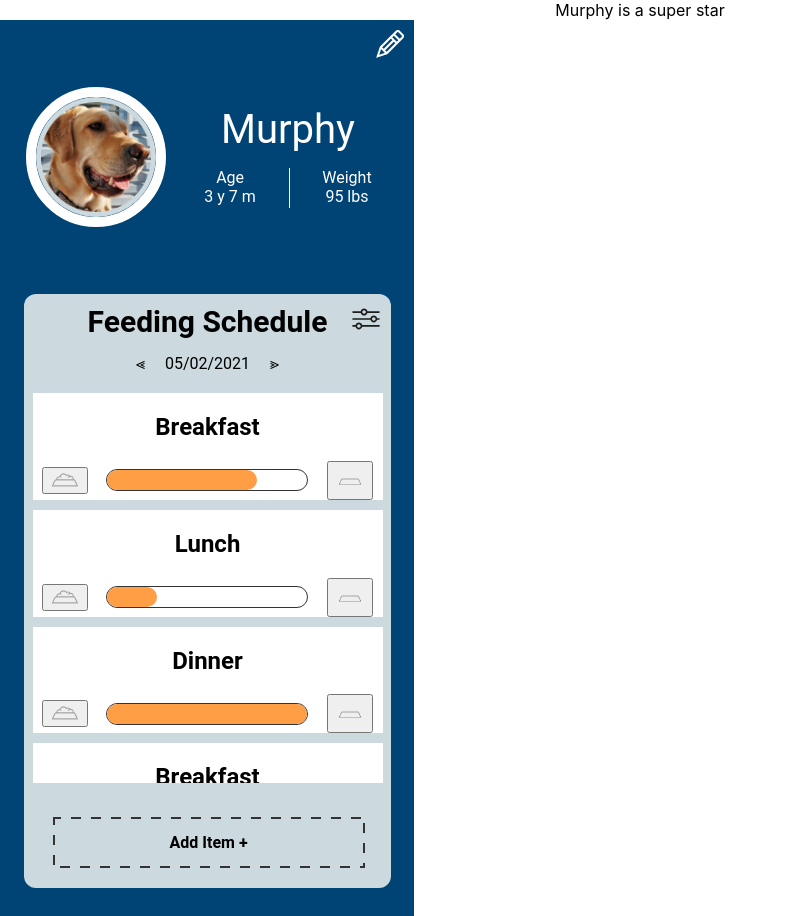
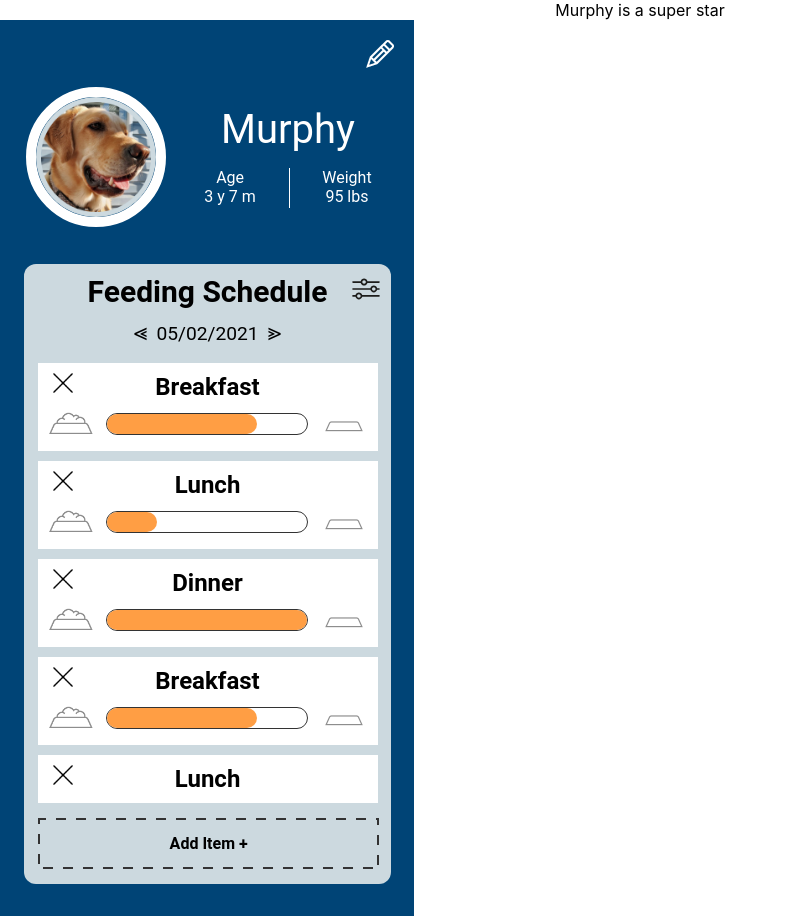
Before and after one commit to virginiesw/MDIA3109-midterm, a React (Create React App) app in the folder my-app/: page / in a window 1280 px wide. Shown: the whole page, without its empty margins (0-785 px from the left). Built offline with nearby package versions, Linux system fonts and the light colour scheme.

Commit message:
fixed new styles, working on delete button

```diff
--- a/my-app/src/comps/AddItem/index.js
+++ b/my-app/src/comps/AddItem/index.js
@@ -8,7 +8,6 @@ const Container = styled.div`
 // flex-direction: column-reverse;
 position: relative;
 margin-right: 30px;
-margin-bottom: 10px;
 
 .open {
     display: none;
@@ -20,7 +19,7 @@ margin-bottom: 10px;
 `;
 
 const AddButton = styled.div`
-min-width: 311px;
+min-width: 340px;
 max-width: 500px;
 padding: 0.2%;
 min-height: 50px;
@@ -60,8 +59,10 @@ border-radius: 10px;
 box-shadow: 0px -2px 5px #565656;
 padding-top: 20px;
 padding-bottom: 20px;
+margin-bottom: -10px;
 position: relative;
 background-color: white;
+margin-left: 15px;
 `;
 
 const CloseIcon = styled.img`
--- a/my-app/src/comps/DateComp/index.js
+++ b/my-app/src/comps/DateComp/index.js
@@ -8,15 +8,20 @@ display:flex;
 
 const LArrow = styled.div`
 cursor: pointer;
+transform: scale(1.5);
+margin-top: -2px;
 `;
 
 const RArrow = styled.div`
 cursor: pointer;
+transform: scale(1.5);
+margin-top: -2px;
 `;
 
 const Date = styled.div`
 margin-right: 20px;
 margin-left: 20px;
+transform: scale(1.2);
 `;
 
 class DateComp extends Component {
--- a/my-app/src/comps/Modal/index.js
+++ b/my-app/src/comps/Modal/index.js
@@ -15,6 +15,7 @@ const Container = styled.div`
 
 const Center = styled.div`
     width: 100%;
+    margin-left: -20px;
     display: flex;
     flex-direction: column;
     align-items: center;
--- a/my-app/src/comps/Profile/index.js
+++ b/my-app/src/comps/Profile/index.js
@@ -18,17 +18,23 @@ color: white;
 
 const Icon = styled.img`
 position: absolute;
-top: 0;
-right: 0;
+top: 10px;
+right: 10px;
 margin: 10px;
 cursor: pointer;
+
+:hover {
+    filter: drop-shadow(0px 0px 5px #888888);
+}
 `;
+
 const InfoCont = styled.div`
 flex: 1;
 display: flex;
 width: 200px;
 justify-content: space-around;
 `;
+
 const ProfileCont = styled.div`
 `;
 
@@ -47,7 +53,7 @@ const ImgCont = styled.div`
 const Img = styled.img`
 width: 100%;
 height: 100%;
-object-fit: stretch;
+object-fit: contain;
 `;
 
 const InnerCont = styled.div`
@@ -85,14 +91,14 @@ margin-left: -30px;
 
 
 
-const Profile = ({name,imgurl, year, month,weight, clickHome, hideHome}) => {
+const Profile = ({ name, imgurl, year, month, weight, clickHome, hideHome }) => {
 
 
 
 
 
     return <Container >
-        <Icon onClick={hideHome}  onClick={clickHome} src={edit}></Icon>
+        <Icon onClick={hideHome} onClick={clickHome} src={edit}></Icon>
         <InnerCont>
             <ImgCont>
                 <Img src={imgurl}></Img>
@@ -100,16 +106,16 @@ const Profile = ({name,imgurl, year, month,weight, clickHome, hideHome}) => {
             <ProfileCont >
                 <BigCont>
                     <NameCont>
-                    {name}
+                        {name}
                     </NameCont>
                     <InfoCont>
                         <AgeCont>
-                            Age <br/>
+                            Age <br />
                             {year} y {month} m
                         </AgeCont>
                         <LineCont></LineCont>
                         <WeightCont>
-                            Weight <br/>
+                            Weight <br />
                             {weight} lbs
                         </WeightCont>
                     </InfoCont>
@@ -117,18 +123,18 @@ const Profile = ({name,imgurl, year, month,weight, clickHome, hideHome}) => {
 
             </ProfileCont>
         </InnerCont>
-     </Container>
+    </Container>
 }
 
 
 Profile.defaultProps = {
-    name:"default name",
+    name: "default name",
     // imgurl: "../../img/murphy.png",
     year: "x",
     month: "y",
-    weight:"x",
-    clickHome:()=>{},
-    hideHome:()=>{},
+    weight: "x",
+    clickHome: () => { },
+    hideHome: () => { },
 }
 
 export default Profile;
--- a/my-app/src/comps/indicator/index.js
+++ b/my-app/src/comps/indicator/index.js
@@ -228,19 +228,22 @@ class Indicator extends React.Component {
 
     render() {
 
-        const {mealname, perc, clickLess, clickMore, id, onClick} = this.props;
+        const { mealname, perc, clickLess, clickMore, id, onClick } = this.props;
         return (
-            <div onClick={()=>
+            <div onClick={() =>
                 onClick(id)} className="container">{id}
+                <img className="closeimg" onClick={() => {
+                    // delete meal
+                }} src={close}></img>
                 <h2> {this.props.mealname}</h2>
                 <div className="bar">
-                        <button onClick={clickMore}>
-                            <img style={{ width: "30px", objectFit: "cover"}} src="img/empty.png" />
-                        </button>
-                         <ProgressBar percentage={perc} />
-                        <button onClick={clickLess}>
-                            <img style={{ width: "30px"}} src="img/completed.png" />
-                        </button>
+                    <button className="button" onClick={clickMore}>
+                        <img className="bowlicon" src="img/empty.png" alt="ate more" />
+                    </button>
+                    <ProgressBar percentage={perc} />
+                    <button className="button" onClick={clickLess}>
+                        <img className="bowlicon" src="img/completed.png" alt="ate less" />
+                    </button>
                 </div>
             </div>
         )
@@ -262,8 +265,8 @@ const Filler = (props) => {
 Indicator.defaultProps = {
     mealname: "breakfast",
     perc: 25,
-    clickLess:()=>{},
-    clickMore:()=>{},
+    clickLess: () => { },
+    clickMore: () => { },
     id: null
 }
 
--- a/my-app/src/comps/indicator/indicator.css
+++ b/my-app/src/comps/indicator/indicator.css
@@ -23,10 +23,46 @@
 
 .container {
   background-color: #ffffff;
-      width: 350px;
+  width: 340px;
   display: flex;
   align-items: center;
   flex-direction: column;
   justify-content: center;
   margin: 10px;
 }
+
+.button {
+  cursor: pointer;
+  background: none;
+  border: none;
+  outline: none;
+}
+
+.bowlicon {
+  width: 50px;
+  height: 50px;
+  object-fit: contain;
+}
+
+.bowlicon:hover {
+  filter: drop-shadow(0px 0px 5px #ff9e44);
+}
+
+h2 {
+  margin-top: 10px;
+  margin-bottom: -5px;
+}
+
+.closeimg {
+  margin-top: -20px;
+  width: 20px;
+  height: 20px;
+  position: relative;
+  left: -145px;
+  top: 30px;
+  cursor: pointer;
+}
+
+.closeimg:hover {
+  filter: drop-shadow(0px 0px 2px #333333);
+}
--- a/my-app/src/pages/home/index.js
+++ b/my-app/src/pages/home/index.js
@@ -14,6 +14,7 @@ font-family: 'Roboto', sans-serif;
 background-color: #004476;
 
 .mainCont {
+    margin-top: -30px;
     margin-left: 24px;
 }
 
--- a/my-app/src/pages/main/index.js
+++ b/my-app/src/pages/main/index.js
@@ -12,7 +12,7 @@ import FilterComp from '../../comps/FilterComp';
 const Container = styled.div`
 background-color: #CCD9DF;
 width: 367px;
-height: 594px;
+height: 620px;
 border-radius: 12px;
 display: flex;
 flex-direction: column;
@@ -42,15 +42,15 @@ font-family: 'Roboto', sans-serif;
 
 .addComp {
  margin-left: 31px;
- bottom: 10px;
+ bottom: 15px;
  position: absolute;
  font-weight: bold;
 }
 
 .food {
     overflow: scroll;
-    height: 400px;
-    white-space: nowrap
+    height: 450px;
+    white-space: nowrap;
 }
 
 `;
--- a/my-app/src/pages/profile/index.js
+++ b/my-app/src/pages/profile/index.js
@@ -7,7 +7,6 @@ const fakedb = require("../../profileData.json");
 const Container = styled.div`
 width: 414px;
 height: 896px;
-border: 1px solid #DAD;
 `;
 
 
```
Also changed, not shown: my-app/src/App.scss (line endings or trailing spaces), 1 other file (tests, documents, lock files or other folders). Lines whose indentation alone changed are shown as unchanged.
